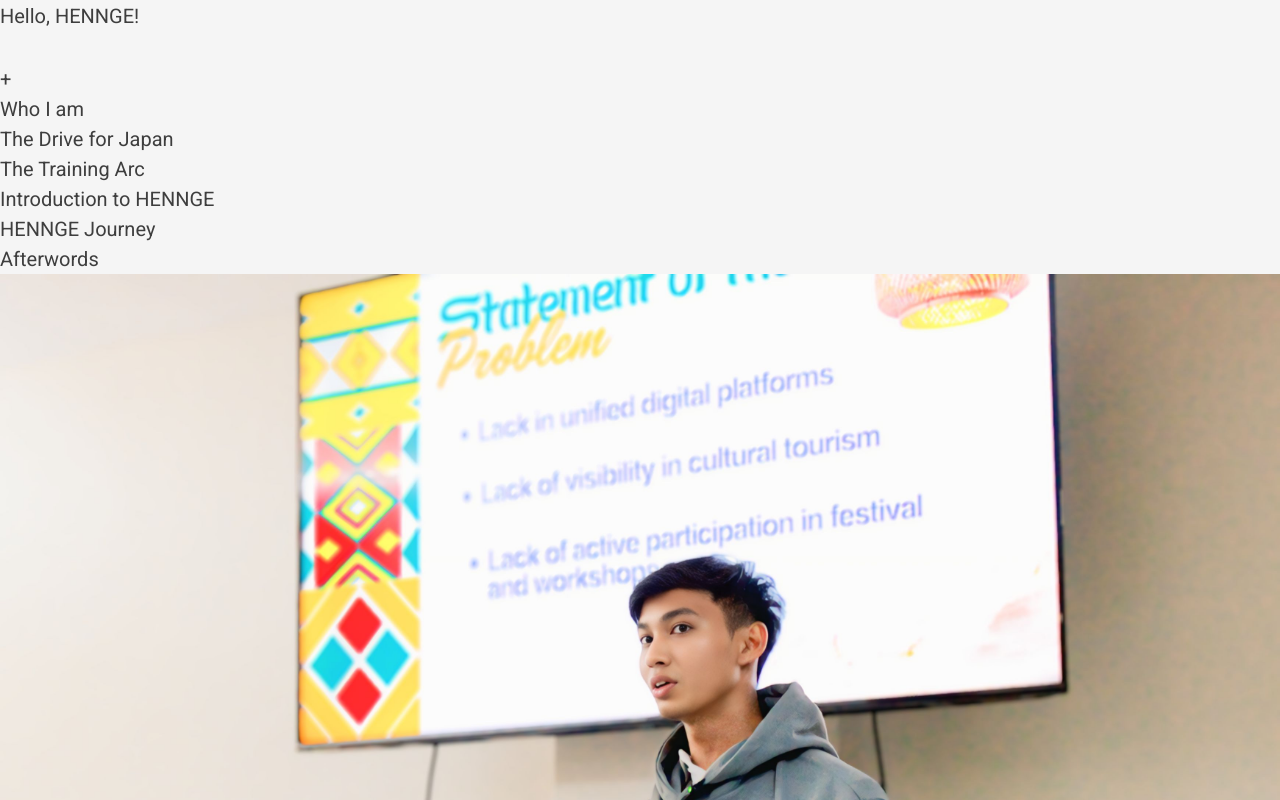
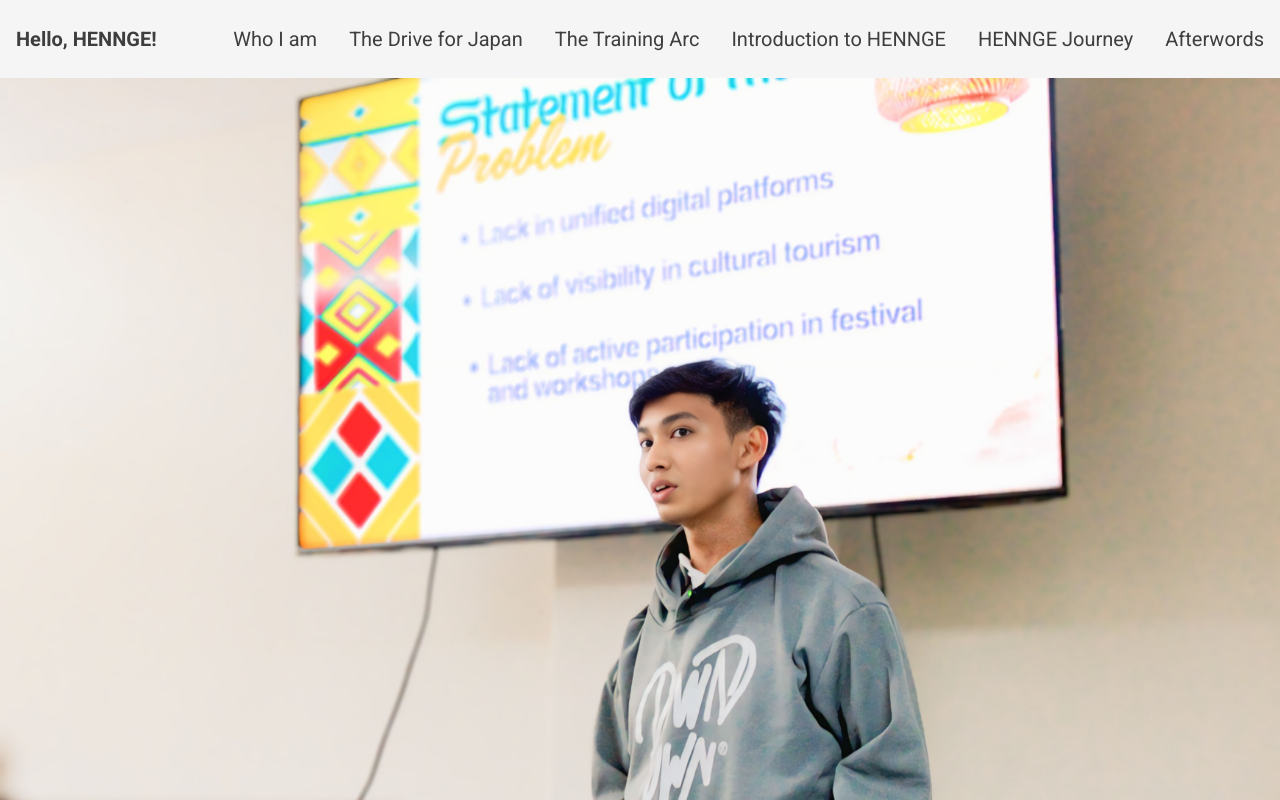
Before and after one commit to cynessa-dev/hello-HENNGE, a Vue app: page / in a window 1280 px wide. Shown: the top 800 px of the page. Built offline with nearby package versions, Linux system fonts and the light colour scheme.

Commit message:
💄 style(navigation): add initial design for navigation

```diff
--- a/src/components/Navigation.vue
+++ b/src/components/Navigation.vue
@@ -1,14 +1,10 @@
-<script setup lang="ts">
-</script>
+<script setup lang="ts"></script>
 
 <template>
-    <div>
-        <div></div>
-        <p>Hello, HENNGE!</p>
-        <button>+</button>
-    </div>
-    <div>
-        <ul>
+  <nav>
+    <div class="flex justify-between items-center px-4 py-6">
+      <h1 class="font-bold">Hello, HENNGE!</h1>
+      <ul class="flex space-x-8">
         <li>
           <a href="#introduction">Who I am</a>
         </li>
@@ -29,7 +25,7 @@
         </li>
       </ul>
     </div>
+  </nav>
 </template>
 
-<style scoped>
-</style>
+<style scoped></style>
```
Lines whose indentation alone changed are shown as unchanged.
